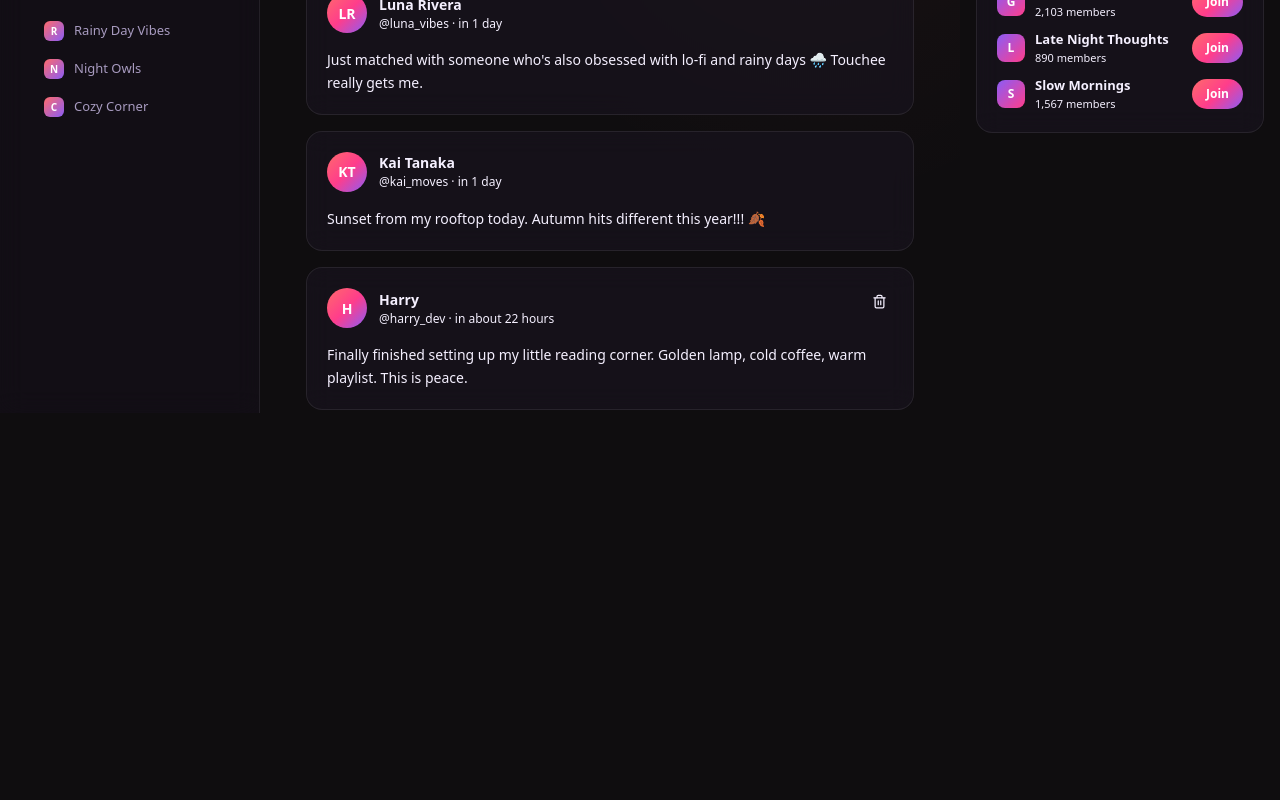
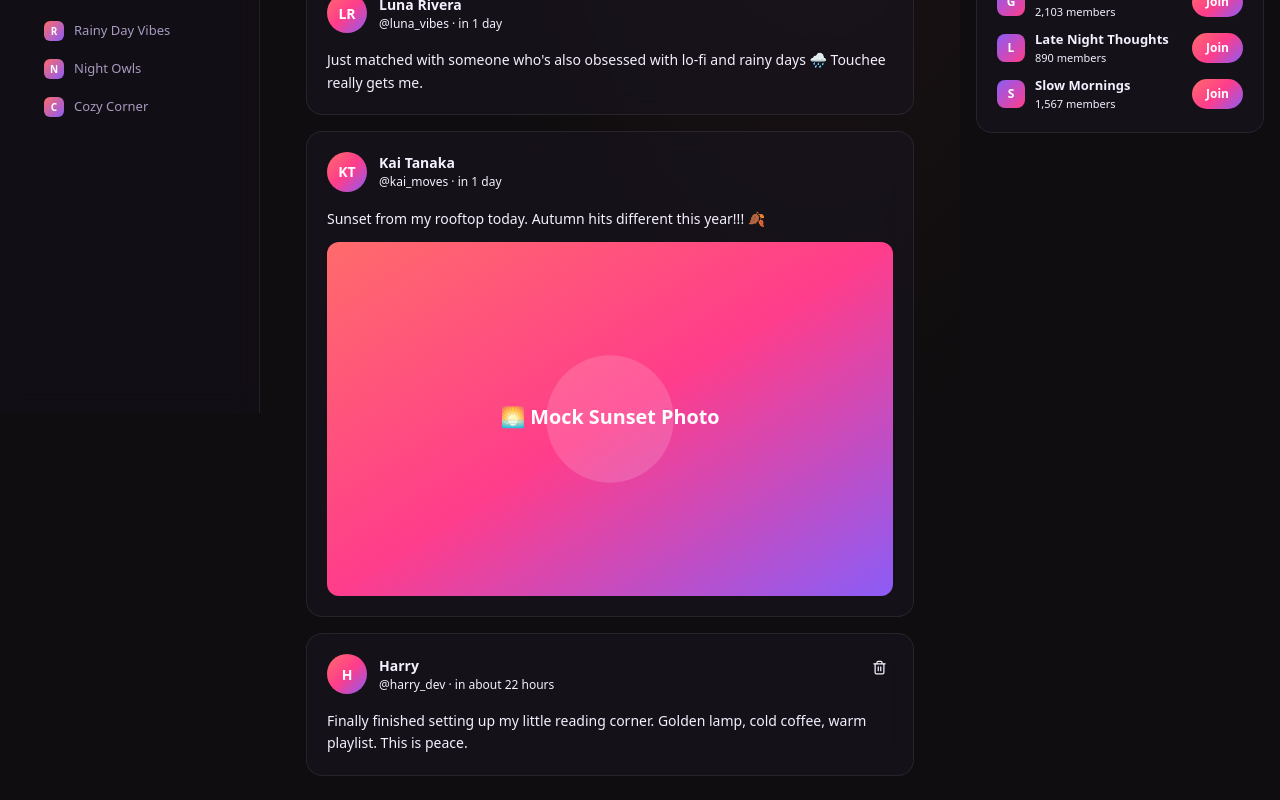
Before and after one commit to H-Viet/touchee-frontend, a Next.js app: page / in a window 1280 px wide. Shown: the part 387-1187 px from the top of the page. Before the commit the page ends 821 px from the top, so only its background shows below. Built offline with nearby package versions, Linux system fonts and the light colour scheme.

Commit message:
refactor: add media rendering block

```diff
--- a/src/components/posts/PostCard.tsx
+++ b/src/components/posts/PostCard.tsx
@@ -5,6 +5,7 @@ import { Trash2 } from "lucide-react";
 import { Card, CardHeader, CardBody } from "@/components/ui/Card";
 import { Avatar } from "@/components/ui/Avatar";
 import type { Post } from "@/types";
+import { useState, useEffect } from "react";
 
 interface PostCardProps {
   post: Post;
@@ -16,9 +17,13 @@ export const PostCard = ({ post, currentUserId, onDelete }: PostCardProps) => {
   const authorName = post.author?.displayName ?? "Unknown";
   const authorHandle = post.author?.username ?? "unknown";
   const isOwner = currentUserId === post.authorId;
-  const timeAgo = formatDistanceToNow(new Date(post.createdAt), {
-    addSuffix: true,
-  });
+  const [timeAgo, setTimeAgo] = useState<string>("");
+
+  useEffect(() => {
+    setTimeAgo(
+      formatDistanceToNow(new Date(post.createdAt), { addSuffix: true }),
+    );
+  }, [post.createdAt]);
 
   return (
     <Card hover>
@@ -78,6 +83,31 @@ export const PostCard = ({ post, currentUserId, onDelete }: PostCardProps) => {
         >
           {post.content}
         </p>
+
+        {post.mediaUrl && (
+          <div
+            style={{
+              marginTop: "12px",
+              borderRadius: "12px",
+              overflow: "hidden",
+            }}
+          >
+            {post.mediaType === "video" ? (
+              <video
+                src={post.mediaUrl}
+                controls
+                style={{ width: "100%", display: "block" }}
+              />
+            ) : (
+              // eslint-disable-next-line @next/next/no-img-element
+              <img
+                src={post.mediaUrl}
+                alt="Post media"
+                style={{ width: "100%", display: "block" }}
+              />
+            )}
+          </div>
+        )}
       </CardBody>
     </Card>
   );
```
